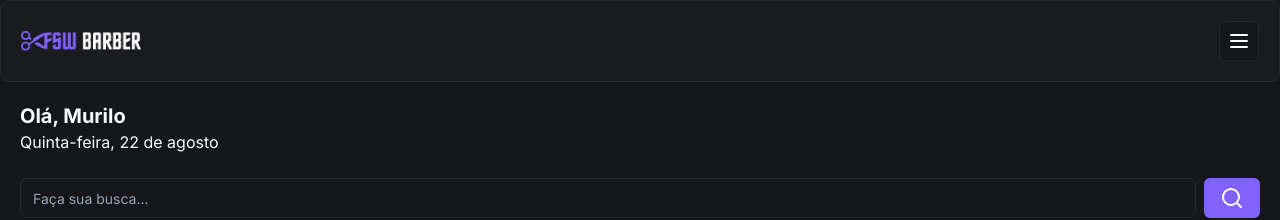
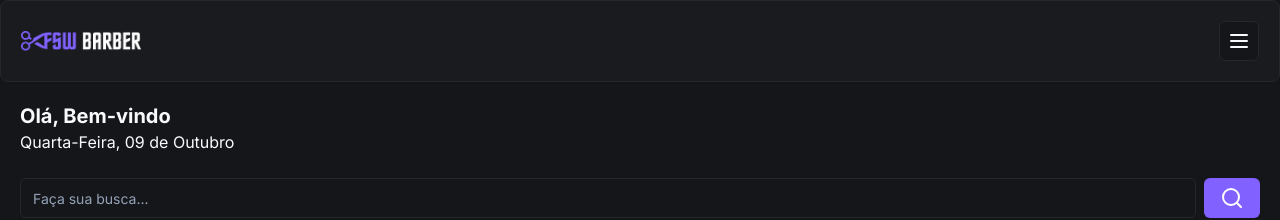
Before and after one commit to Muriiloo/app-barber, a Next.js app: page / in a window 1280 px wide. Shown: the top 220 px of the page. Built offline with nearby package versions, Linux system fonts and the light colour scheme; no server answers; the database is empty.

Commit message:
feat: update welcome message

```diff
--- a/app/page.tsx
+++ b/app/page.tsx
@@ -9,6 +9,8 @@
 import Link from "next/link"
 import { getServerSession } from "next-auth"
 import { authOptions } from "./_lib/auth"
+import { format } from "date-fns"
+import { ptBR } from "date-fns/locale"
 
 const Home = async () => {
   const session = await getServerSession(authOptions)
@@ -44,8 +46,18 @@
     <div>
       <Header />
       <div className="p-5">
-        <h2 className="text-xl font-bold">Olá, Murilo</h2>
-        <p>Quinta-feira, 22 de agosto</p>
+        <h2 className="text-xl font-bold">
+          Olá, {session?.user ? session.user.name : "Bem-vindo"}
+        </h2>
+        <p>
+          <span className="capitalize">
+            {format(new Date(), "EEEE, dd", { locale: ptBR })}
+          </span>
+          <span>&nbsp;de&nbsp;</span>
+          <span className="capitalize">
+            {format(new Date(), "MMMM", { locale: ptBR })}
+          </span>
+        </p>
 
         <div className="mt-6">
           <Search />
```
